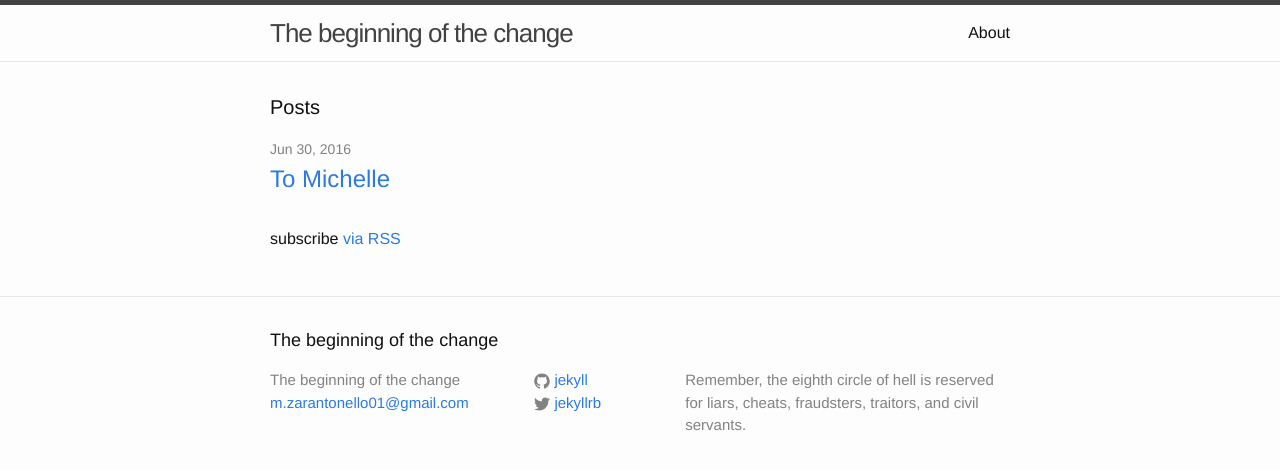
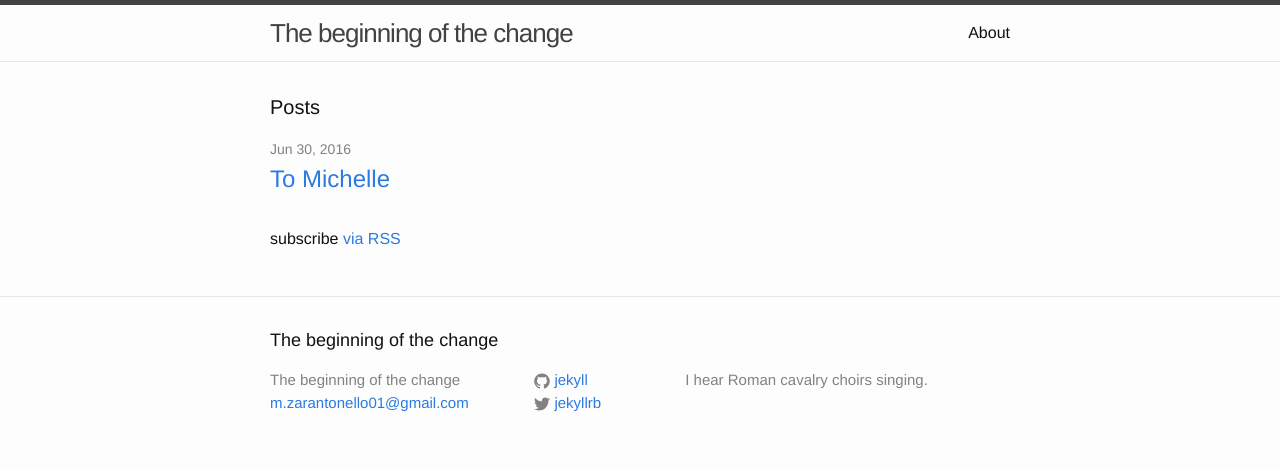
Before and after one commit to Danathor/Danathor.github.io, a Jekyll site: the page built from index.html, in a window 1280 px wide. Shown: the top 470 px of the page. Built offline with Jekyll 4.4.1, drawn with Linux system fonts in a browser that asks for light colours.

Commit message:
Update _config.yml

```diff
--- a/_config.yml
+++ b/_config.yml
@@ -9,7 +9,7 @@
 title: The beginning of the change
 email: m.zarantonello01@gmail.com
 description: > # this means to ignore newlines until "baseurl:"
-  Remember, the eighth circle of hell is reserved for liars, cheats, fraudsters, traitors, and civil servants.
+  I hear Roman cavalry choirs singing.
 baseurl: "" # the subpath of your site, e.g. /blog
 url: "http://yourdomain.com" # the base hostname & protocol for your site
 twitter_username: jekyllrb
```
